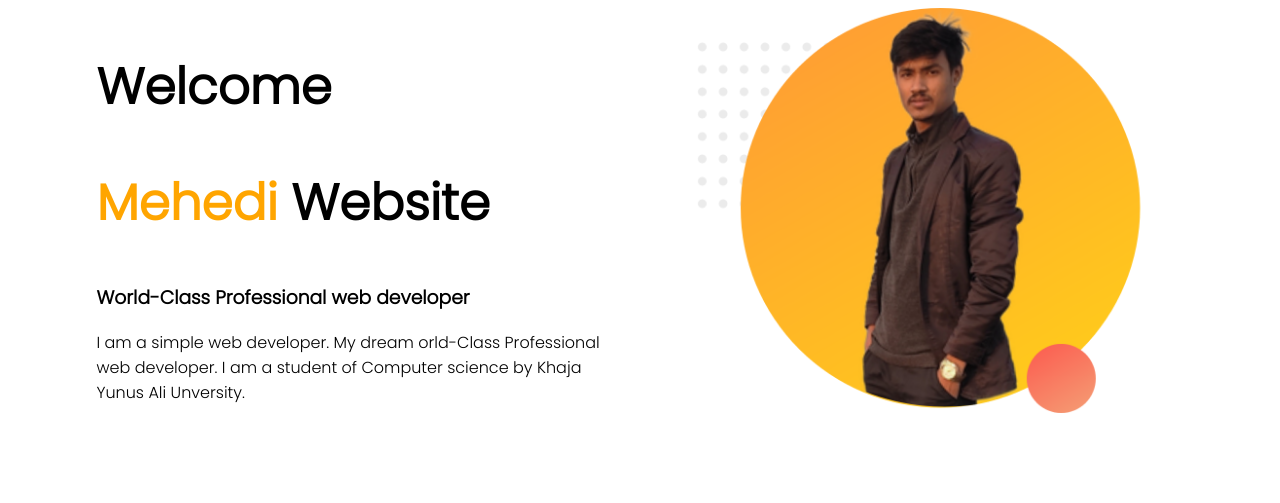
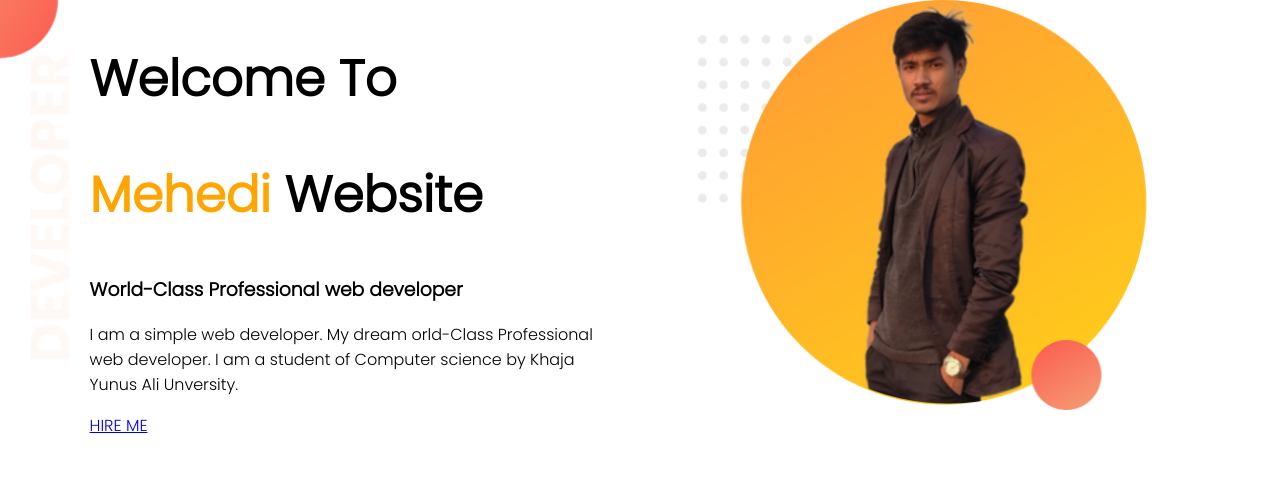
Before and after one commit to jisanmehedi/web-potfolio, a plain HTML site: page index.html in a window 1280 px wide. Drawn offline with Linux system fonts and the light colour scheme.

Commit message:
scend update

```diff
--- a/index.html
+++ b/index.html
@@ -11,12 +11,13 @@
     <link rel="stylesheet" href="style.css">
 </head>
 <body>
-    <section>
+    <section class="top-banner">
         <div class="half-width">
-            <h1>Welcome </h1>
+            <h1>Welcome To </h1>
             <h1> <span class="name-highlight">Mehedi</span> Website</h1>
             <h3>World-Class Professional web developer</h3>
             <p>I am a simple web developer. My dream orld-Class Professional web developer. I am a student of Computer science by Khaja Yunus Ali Unversity.</p>
+            <a href= "https://www.linkedin.com/in/md-mehedi-hassan-358725172/">HIRE ME</a>
         </div>
         <div class="half-width">
             <img src="images/mehedi.png" alt="">
--- a/style.css
+++ b/style.css
@@ -1,14 +1,24 @@
-body{font-family: 'Poppins', sans-serif;}
+body{font-family: 'Poppins', sans-serif;
+margin: 0px;}
 h1{font-size: 50px;}
 .name-highlight{
     color: orange;}
 
 .half-width{
     width: 40%;
-    float: left;
+    float:left;
     margin-left: 5%;
     padding-left: 2%;
 }
 .half-width img{
     width:100%;
 }
+.top-banner{
+
+    background-image:url("images/top-banner.png");
+    background-repeat: no-repeat;
+
+}
+section{
+    height: 500px;
+}
```
